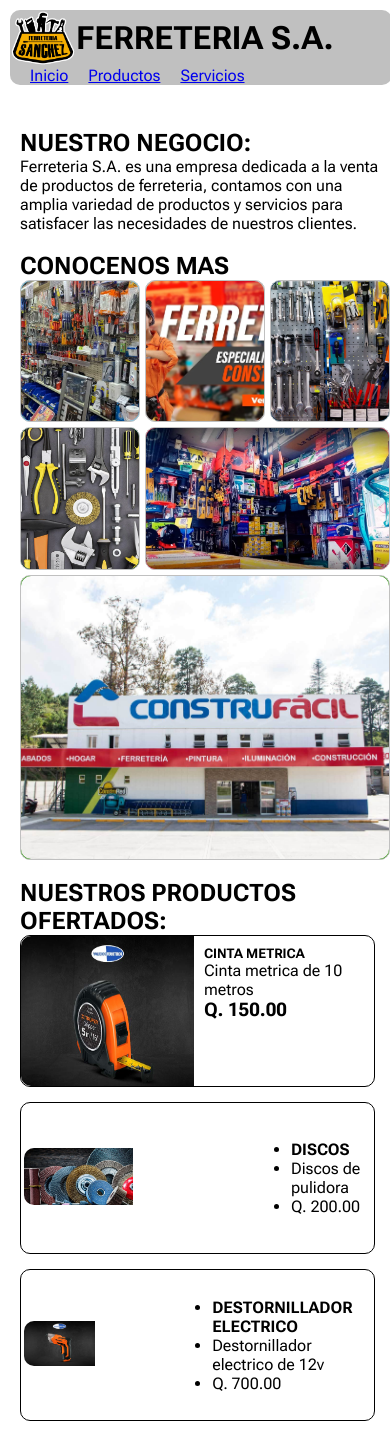
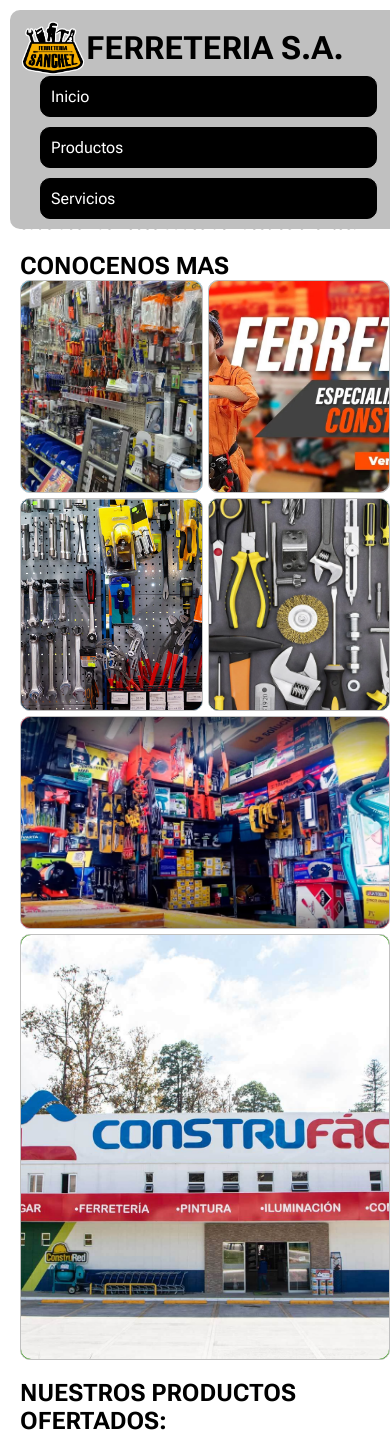
Before and after one commit to eduardo207/2025-desarrollo-web-v2, a PHP site: page / in a window 390 px wide. Shown: the top 1434 px of the page. Run offline with PHP 8.4, Linux system fonts and the light colour scheme.

Commit message:
Cambios vistos en clase
Cambios vistos en clase

```diff
--- a/ferreteria-sa-responsive/index.html
+++ b/ferreteria-sa-responsive/index.html
@@ -7,14 +7,15 @@
         <link rel="preconnect" href="https://fonts.googleapis.com">
         <link rel="preconnect" href="https://fonts.gstatic.com" crossorigin>
         <link href="https://fonts.googleapis.com/css2?family=Roboto+Flex:opsz,wght@8..144,100..1000&display=swap" rel="stylesheet">
+        <meta name="viewport" content="width=device-width, initial-scale=1.0">
     </head>
     <body>
         <div id="header">
-        <div>
+            <div class="identidad">
                 <img src="images/logo-ferreteria.gif" alt="Logo de Ferreteria S.A." title="Logo" width="66px">
                 <h1>FERRETERIA S.A.</h1>
             </div>
-        <div>
+            <div class="menu">
                 <a class="menu-item" href="#">Inicio</a>
                 <a class="menu-item" href="productos/productos.html">Productos</a>
                 <a class="menu-item" href="servicios/servicios.html">Servicios</a>
--- a/ferreteria-sa-responsive/styles.css
+++ b/ferreteria-sa-responsive/styles.css
@@ -22,7 +22,8 @@
     background-color: #C0C0C0;
     border-radius: 10px;
     position: fixed;
-    width: 98%;
+    width: 97%;
+    padding: 10px;
     margin:10px;
     transition: background-color 0.5s ease-in-out;
     display: flex;
@@ -36,17 +37,25 @@
     background-color: #68CBF8;
     border-radius: 10px;
     position: fixed;
-    width: 98%;
+    width: 97%;
     margin:10px;
     box-shadow: 5px 5px 4px #00000050;
 }
 
-#header div{
+#header .identidad {
     display: flex;
     flex-direction: row;
     justify-content: space-between;
     align-items: center;
 }
+
+#header .menu {
+    display: flex;
+    flex-direction: row;
+    justify-content: space-between;
+    flex-wrap: no-wrap;
+}
+
 
 #content {
     margin-top: 13vh;
@@ -62,6 +71,13 @@
 
 .menu-item{
     margin-left:20px;
+    text-decoration: none;
+    width: 125px;
+    padding: 10px;
+    border: 1px solid #000000;
+    border-radius: 10px;
+    background-color: #000000;
+    color:#FFFFFF;
 }
 
 .menu-item:focus{
@@ -170,7 +186,6 @@
     border-radius: 10px;
 }
 
-
 @media (max-width: 1000px) {
     .contenedor {
         display: grid;
@@ -182,3 +197,31 @@
         grid-template-rows: 1fr 1fr 2fr;
     }
 }
+
+@media (max-width: 500px) {
+    .contenedor {
+        display: grid;
+        gap: 5px;
+        grid-template-areas: "a b"
+                             "c d"
+                             "e e"
+                             "f f";
+        grid-template-columns: 1fr 1fr;
+        grid-template-rows: 1fr 1fr 1fr 2fr;
+    }
+
+    #header {
+        width: 95%;
+    }
+
+    #header .menu {
+        display: flex !important;
+        flex-direction: column !important;
+        width: 85% !important;
+        gap: 10px;
+    }
+
+    .menu-item{
+        width: 100%;
+    }
+}
```
Lines whose indentation alone changed are shown as unchanged.
